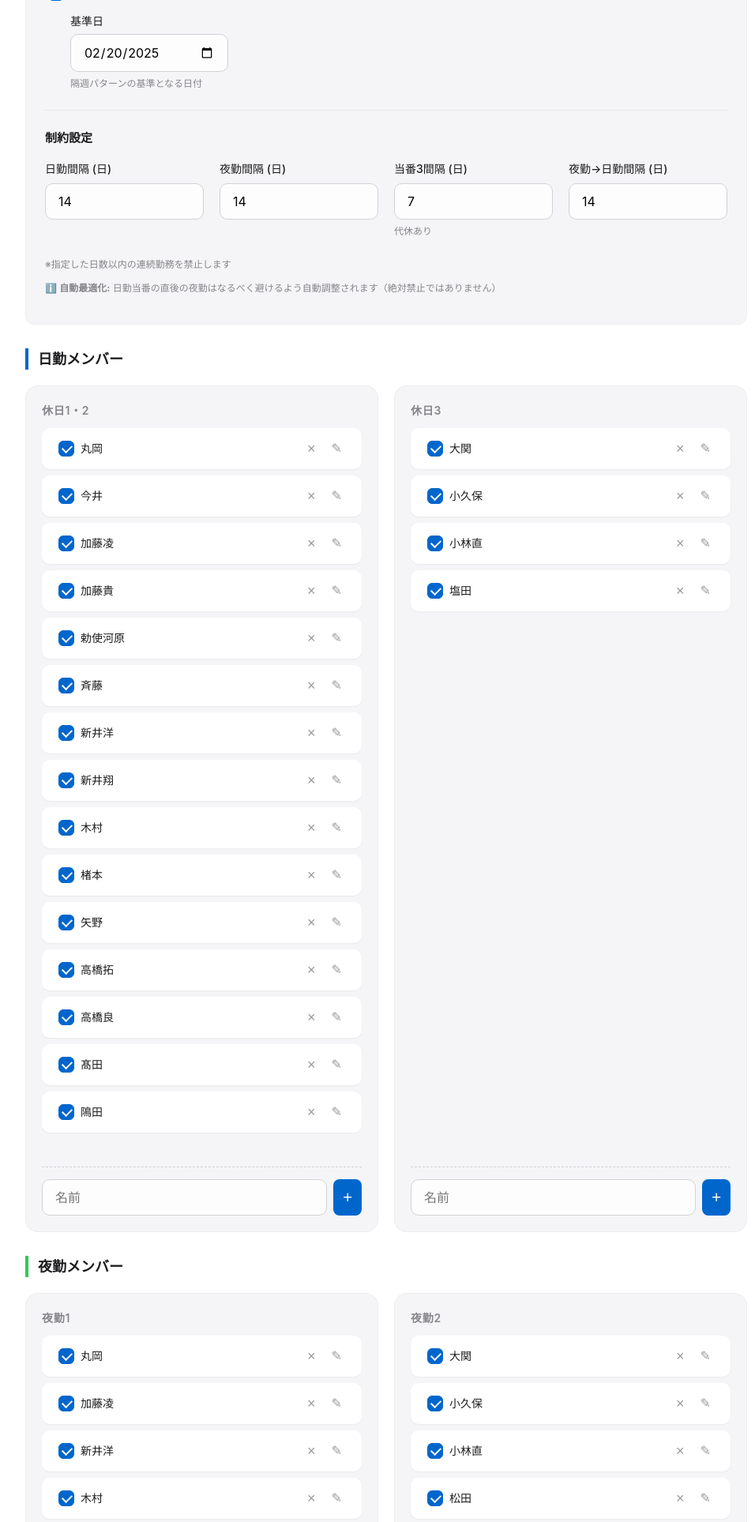
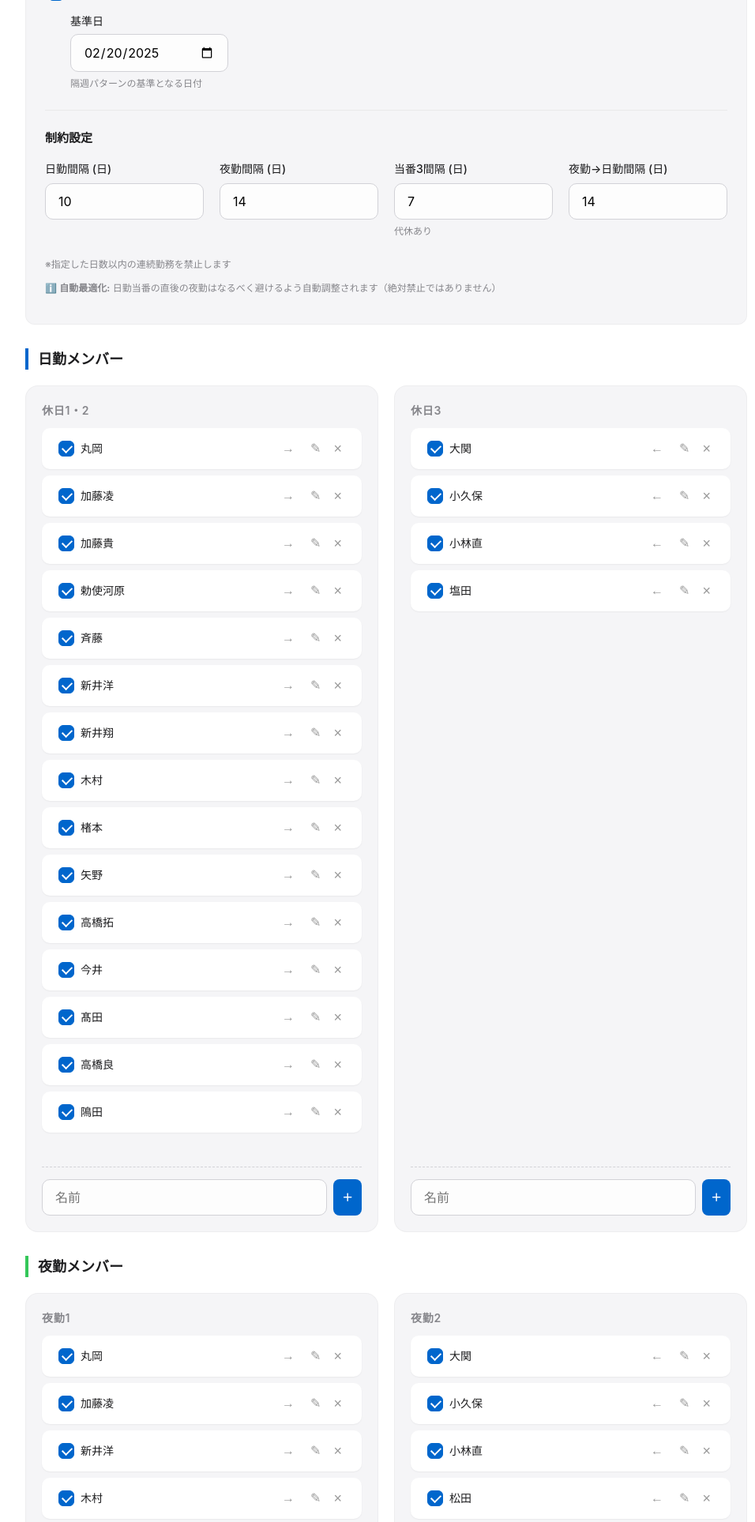
Before and after one commit to Araiseimitsu/auto_arranger, a FastAPI app: page / in a window 1280 px wide, after a click on "メンバー設定". Shown: the part 593-2520 px from the top of the page at 79% size, without its empty margins (151-1107 px from the left). Run offline with FastAPI, Linux system fonts and the light colour scheme; some libraries are stand-ins or nearby versions.

Commit message:
設定の最適化、メンバー移動機能の追加とUI改善

```diff
--- a/config/settings.yaml
+++ b/config/settings.yaml
@@ -2,7 +2,7 @@ constraints:
   fairness:
     max_deviation_ratio: 0.3
   interval:
-    min_days_between_same_person_day: 14
+    min_days_between_same_person_day: 10
     min_days_between_same_person_day_index3: 7
     min_days_between_same_person_night: 14
   night_to_day_gap:
@@ -33,8 +33,6 @@ members:
     - active: true
       name: 丸岡
     - active: true
-      name: 今井
-    - active: true
       name: 加藤凌
     - active: true
       name: 加藤貴
@@ -55,9 +53,11 @@ members:
     - active: true
       name: 高橋拓
     - active: true
-      name: 高橋良
+      name: 今井
     - active: true
       name: 髙田
+    - active: true
+      name: 高橋良
     - active: true
       name: 隝田
     index_3_group:
--- a/web/static/css/style.css
+++ b/web/static/css/style.css
@@ -46,10 +46,6 @@ body {
     min-height: 100vh;
     display: flex;
     flex-direction: column;
-}
-
-main {
-    flex: 1;
 }
 
 /* Header */
@@ -326,6 +322,21 @@ input[type="checkbox"]:checked::after {
 .mt-4 { margin-top: 1rem; }
 .mb-4 { margin-bottom: 1rem; }
 
+/* Main content area */
+main {
+    flex: 0 0 auto;
+}
+
+/* Tab sections */
+.tab-section {
+    width: 100%;
+}
+
+/* NG sections */
+.ng-section {
+    width: 100%;
+}
+
 /* Modal & Glassmorphism */
 .modal-overlay {
     position: fixed;
@@ -425,7 +436,7 @@ input[type="checkbox"]:checked::after {
     border: 1px dashed #999;
 }
 
-.btn-remove, .btn-edit {
+.btn-remove, .btn-edit, .btn-move {
     background: none;
     border: none;
     color: #999;
@@ -448,6 +459,17 @@ input[type="checkbox"]:checked::after {
 }
 
 .btn-edit:hover {
+    color: var(--accent-color);
+    background: rgba(0, 102, 204, 0.1);
+}
+
+.btn-move {
+    font-size: 16px;
+    font-weight: bold;
+    margin-left: 4px;
+}
+
+.btn-move:hover {
     color: var(--accent-color);
     background: rgba(0, 102, 204, 0.1);
 }
--- a/web/static/js/app.js
+++ b/web/static/js/app.js
@@ -170,17 +170,24 @@ function addMember(inputElement, groupName) {
         return;
     }
 
+    // グループに応じた移動先と勤務種別を判定
+    const moveConfig = getMoveConfig(groupName);
+
     // 新しいメンバーカードを作成
     const memberCard = document.createElement('div');
     memberCard.className = 'member-card';
     memberCard.innerHTML = `
         <input type="hidden" name="${groupName}[]" value="${name}" class="member-id" />
-        <label style="display: flex; align-items: center; width: 100%; cursor: grab;">
-            <input type="checkbox" name="${groupName}_enabled[]" value="${name}" checked style="margin-right: 8px;" />
-            <span style="flex: 1;">${name}</span>
+        <label style="display: flex; align-items: center; width: 100%; margin: 0;">
+            <input type="checkbox" name="active_${name}_${moveConfig.shiftType}" checked />
+            <span style="flex: 1; font-weight: 500;">${name}</span>
         </label>
+        ${moveConfig.moveButton}
         <button type="button" class="btn-edit" onclick="openMemberModal('${name}', '', '')">
             ✎
+        </button>
+        <button type="button" class="btn-remove" onclick="this.closest('.member-card').remove()" title="削除">
+            ×
         </button>
     `;
 
@@ -191,3 +198,104 @@ function addMember(inputElement, groupName) {
     inputElement.value = '';
     inputElement.focus();
 }
+
+/**
+ * グループ名から移動設定を取得
+ * @param {string} groupName - グループ名
+ * @returns {Object} - 移動設定
+ */
+function getMoveConfig(groupName) {
+    const configs = {
+        'day_index_1_2': {
+            targetGroup: 'day_index_3',
+            arrow: '→',
+            shiftType: 'day'
+        },
+        'day_index_3': {
+            targetGroup: 'day_index_1_2',
+            arrow: '←',
+            shiftType: 'day'
+        },
+        'night_index_1': {
+            targetGroup: 'night_index_2',
+            arrow: '→',
+            shiftType: 'night'
+        },
+        'night_index_2': {
+            targetGroup: 'night_index_1',
+            arrow: '←',
+            shiftType: 'night'
+        }
+    };
+
+    const config = configs[groupName];
+    if (config) {
+        return {
+            shiftType: config.shiftType,
+            moveButton: `<button type="button" class="btn-move" onclick="moveMemberToGroup(this, '${config.targetGroup}')" title="${config.arrow === '→' ? '右' : '左'}のグループへ移動">${config.arrow}</button>`
+        };
+    }
+
+    // デフォルト（移動ボタンなし）
+    return {
+        shiftType: 'day',
+        moveButton: ''
+    };
+}
+
+/**
+ * メンバーを別のグループに移動
+ * @param {HTMLElement} buttonElement - クリックされたボタン要素
+ * @param {string} targetGroupName - 移動先グループ名
+ */
+function moveMemberToGroup(buttonElement, targetGroupName) {
+    const memberCard = buttonElement.closest('.member-card');
+    if (!memberCard) {
+        console.error('Member card not found');
+        return;
+    }
+
+    // メンバー情報を取得
+    const memberNameSpan = memberCard.querySelector('label span');
+    const memberName = memberNameSpan ? memberNameSpan.textContent.trim() : '';
+    const isActive = memberCard.querySelector('input[type="checkbox"]').checked;
+
+    if (!memberName) {
+        console.error('Member name not found');
+        return;
+    }
+
+    // 移動先のリストコンテナを取得
+    const targetContainer = document.querySelector(`.sortable-list[data-input-name="${targetGroupName}"]`);
+    if (!targetContainer) {
+        console.error(`Target container not found: ${targetGroupName}`);
+        return;
+    }
+
+    // 現在のカードを削除
+    memberCard.remove();
+
+    // 移動先グループの設定を取得
+    const moveConfig = getMoveConfig(targetGroupName);
+
+    // 新しいメンバーカードを作成
+    const newMemberCard = document.createElement('div');
+    newMemberCard.className = 'member-card';
+    newMemberCard.innerHTML = `
+        <input type="hidden" name="${targetGroupName}[]" value="${memberName}" class="member-id" />
+        <label style="display: flex; align-items: center; width: 100%; margin: 0;">
+            <input type="checkbox" name="active_${memberName}_${moveConfig.shiftType}" ${isActive ? 'checked' : ''} />
+            <span style="flex: 1; font-weight: 500;">${memberName}</span>
+        </label>
+        ${moveConfig.moveButton}
+        <button type="button" class="btn-edit" onclick="openMemberModal('${memberName}', '', '')" title="編集">
+            ✎
+        </button>
+        <button type="button" class="btn-remove" onclick="this.closest('.member-card').remove()" title="削除">
+            ×
+        </button>
+    `;
+
+    // 移動先リストに追加
+    targetContainer.appendChild(newMemberCard);
+}
--- a/web/templates/base.html
+++ b/web/templates/base.html
@@ -5,7 +5,7 @@
     <meta name="viewport" content="width=device-width, initial-scale=1.0" />
     <title>{% block title %}当番表自動作成システム{% endblock %}</title>
     <link rel="icon" href="/static/resources/auto_arranger.ico" />
-    <link rel="stylesheet" href="/static/css/style.css?v=0.6.0" />
+    <link rel="stylesheet" href="/static/css/style.css?v=0.6.2" />
     <script src="https://unpkg.com/htmx.org@1.9.10"></script>
     <script src="https://cdnjs.cloudflare.com/ajax/libs/Sortable/1.15.2/Sortable.min.js"></script>
     <script src="/static/js/app.js?v=0.5.6" defer></script>
--- a/web/templates/components/settings_form.html
+++ b/web/templates/components/settings_form.html
@@ -113,7 +113,6 @@
         <p class="form-hint" style="margin-top: 12px;">
           <span class="icon">ℹ️</span> <strong>自動最適化:</strong> 日勤当番の直後の夜勤はなるべく避けるよう自動調整されます（絶対禁止ではありません）
         </p>
-      </div>
     </div>
 
     <!-- Day Shift Section -->
@@ -140,7 +139,6 @@
                 display: flex;
                 align-items: center;
                 width: 100%;
-                cursor: grab;
                 margin: 0;
               "
             >
@@ -158,11 +156,11 @@
             </label>
             <button
               type="button"
-              class="btn-remove"
-              onclick="this.closest('.member-card').remove()"
-              title="削除"
+              class="btn-move"
+              onclick="moveMemberToGroup(this, 'day_index_3')"
+              title="右のグループへ移動"
             >
-              ×
+              →
             </button>
             <button
               type="button"
@@ -171,6 +169,14 @@
               title="編集"
             >
               ✎
+            </button>
+            <button
+              type="button"
+              class="btn-remove"
+              onclick="this.closest('.member-card').remove()"
+              title="削除"
+            >
+              ×
             </button>
           </div>
           {% endfor %}
@@ -211,7 +217,6 @@
                 display: flex;
                 align-items: center;
                 width: 100%;
-                cursor: grab;
                 margin: 0;
               "
             >
@@ -229,11 +234,11 @@
             </label>
             <button
               type="button"
-              class="btn-remove"
-              onclick="this.closest('.member-card').remove()"
-              title="削除"
+              class="btn-move"
+              onclick="moveMemberToGroup(this, 'day_index_1_2')"
+              title="左のグループへ移動"
             >
-              ×
+              ←
             </button>
             <button
               type="button"
@@ -242,6 +247,14 @@
               title="編集"
             >
               ✎
+            </button>
+            <button
+              type="button"
+              class="btn-remove"
+              onclick="this.closest('.member-card').remove()"
+              title="削除"
+            >
+              ×
             </button>
           </div>
           {% endfor %}
@@ -288,7 +301,6 @@
                 display: flex;
                 align-items: center;
                 width: 100%;
-                cursor: grab;
                 margin: 0;
               "
             >
@@ -306,11 +318,11 @@
             </label>
             <button
               type="button"
-              class="btn-remove"
-              onclick="this.closest('.member-card').remove()"
-              title="削除"
+              class="btn-move"
+              onclick="moveMemberToGroup(this, 'night_index_2')"
+              title="右のグループへ移動"
             >
-              ×
+              →
             </button>
             <button
               type="button"
@@ -319,6 +331,14 @@
               title="編集"
             >
               ✎
+            </button>
+            <button
+              type="button"
+              class="btn-remove"
+              onclick="this.closest('.member-card').remove()"
+              title="削除"
+            >
+              ×
             </button>
           </div>
           {% endfor %}
@@ -359,7 +379,6 @@
                 display: flex;
                 align-items: center;
                 width: 100%;
-                cursor: grab;
                 margin: 0;
               "
             >
@@ -377,11 +396,11 @@
             </label>
             <button
               type="button"
-              class="btn-remove"
-              onclick="this.closest('.member-card').remove()"
-              title="削除"
+              class="btn-move"
+              onclick="moveMemberToGroup(this, 'night_index_1')"
+              title="左のグループへ移動"
             >
-              ×
+              ←
             </button>
             <button
               type="button"
@@ -390,6 +409,14 @@
               title="編集"
             >
               ✎
+            </button>
+            <button
+              type="button"
+              class="btn-remove"
+              onclick="this.closest('.member-card').remove()"
+              title="削除"
+            >
+              ×
             </button>
           </div>
           {% endfor %}
```
